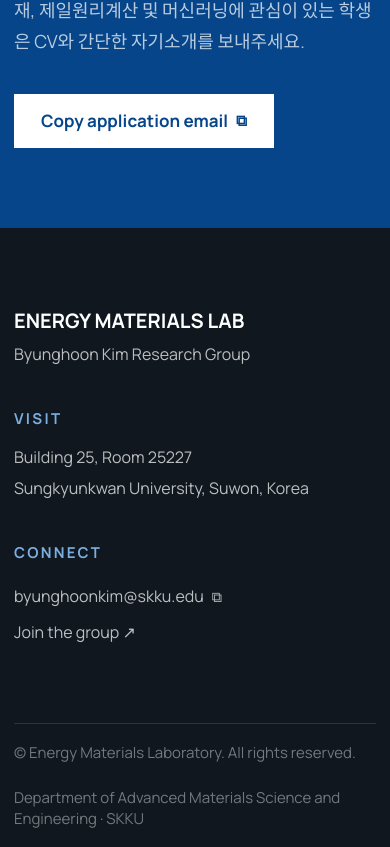
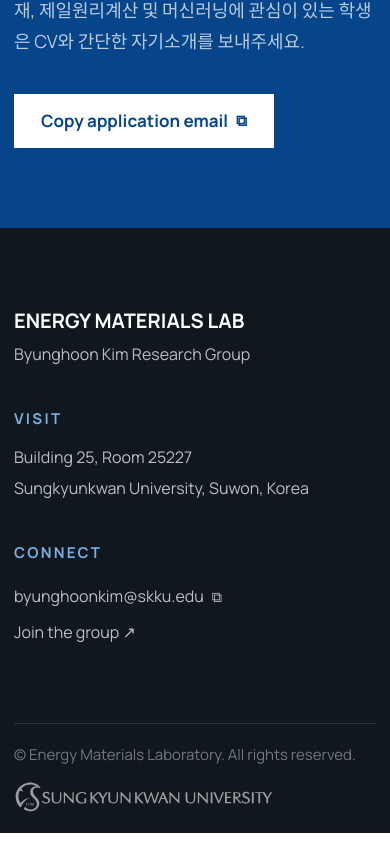
Before and after one commit to Energy-Materials-Laboratory/energy-materials-laboratory.github.io, a Next.js app: page / in a window 390 px wide. Shown: the part 7050-7897 px from the top of the page. Built offline with nearby package versions, Linux system fonts and the light colour scheme.

Commit message:
Add SKKU signature to site footer

```diff
--- a/app/components/SiteShell.tsx
+++ b/app/components/SiteShell.tsx
@@ -1,3 +1,4 @@
+import Image from "next/image";
 import Link from "next/link";
 import Header from "./Header";
 import EmailCopyButton from "./EmailCopyButton";
@@ -27,7 +28,13 @@
         </div>
         <div className="site-width footer-bottom">
           <span>{site.footer.copyright}</span>
-          <span>{site.footer.affiliation}</span>
+          <Image
+            className="footer-university-logo"
+            src="/skku-signature-gray.svg"
+            alt="Sungkyunkwan University"
+            width={671}
+            height={83}
+          />
         </div>
       </footer>
     </>
--- a/app/globals.css
+++ b/app/globals.css
@@ -1453,7 +1453,7 @@
 }
 
 .footer-bottom {
-  min-height: 60px;
+  min-height: 78px;
   display: flex;
   align-items: center;
   justify-content: space-between;
@@ -1461,6 +1461,12 @@
   border-top: 1px solid rgba(255, 255, 255, 0.12);
   color: rgba(255, 255, 255, 0.42);
   font-size: var(--size-label);
+}
+
+.footer-university-logo {
+  width: clamp(260px, 19vw, 320px);
+  height: auto;
+  flex: 0 0 auto;
 }
 
 .page-hero {
@@ -2965,7 +2971,15 @@
   .publication-row h3 { font-size: 20px; }
   .recruit-grid h2 { font-size: 39px; }
   .footer-grid { grid-template-columns: 1fr; gap: 30px; }
-  .footer-bottom { align-items: flex-start; flex-direction: column; justify-content: center; padding-block: 18px; }
+  .footer-bottom {
+    min-height: 0;
+    align-items: flex-start;
+    flex-direction: column;
+    justify-content: center;
+    gap: 16px;
+    padding-block: 20px;
+  }
+  .footer-university-logo { width: min(260px, 86vw); }
 
   .page-hero, .page-hero.compact { min-height: 360px; padding-block: 78px 48px; }
   .page-hero.page-hero-minimal {
--- a/content/site.json
+++ b/content/site.json
@@ -68,7 +68,6 @@
     "connectLabel": "Connect",
     "email": "byunghoonkim@skku.edu",
     "joinLabel": "Join the group",
-    "copyright": "© Energy Materials Laboratory. All rights reserved.",
-    "affiliation": "Department of Advanced Materials Science and Engineering · SKKU"
+    "copyright": "© Energy Materials Laboratory. All rights reserved."
   }
 }
```
Also changed, not shown: public/skku-signature-gray.svg (added).
